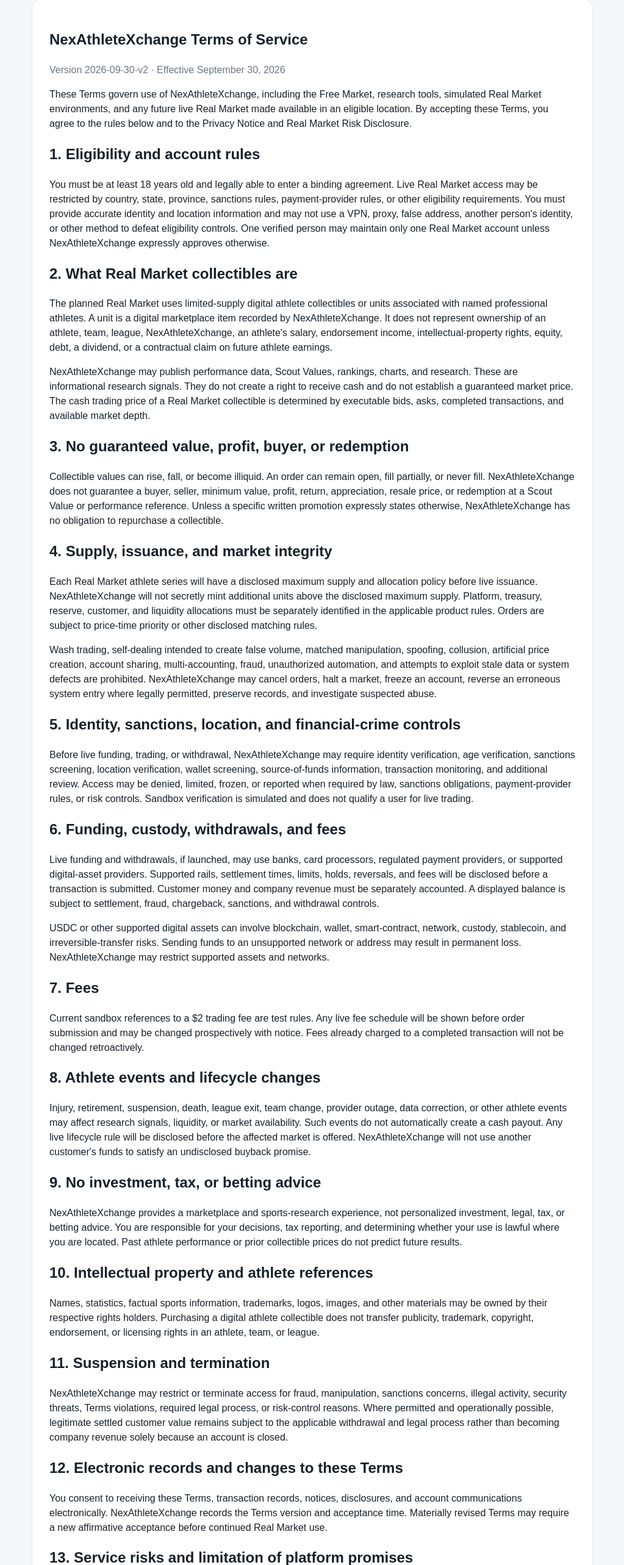
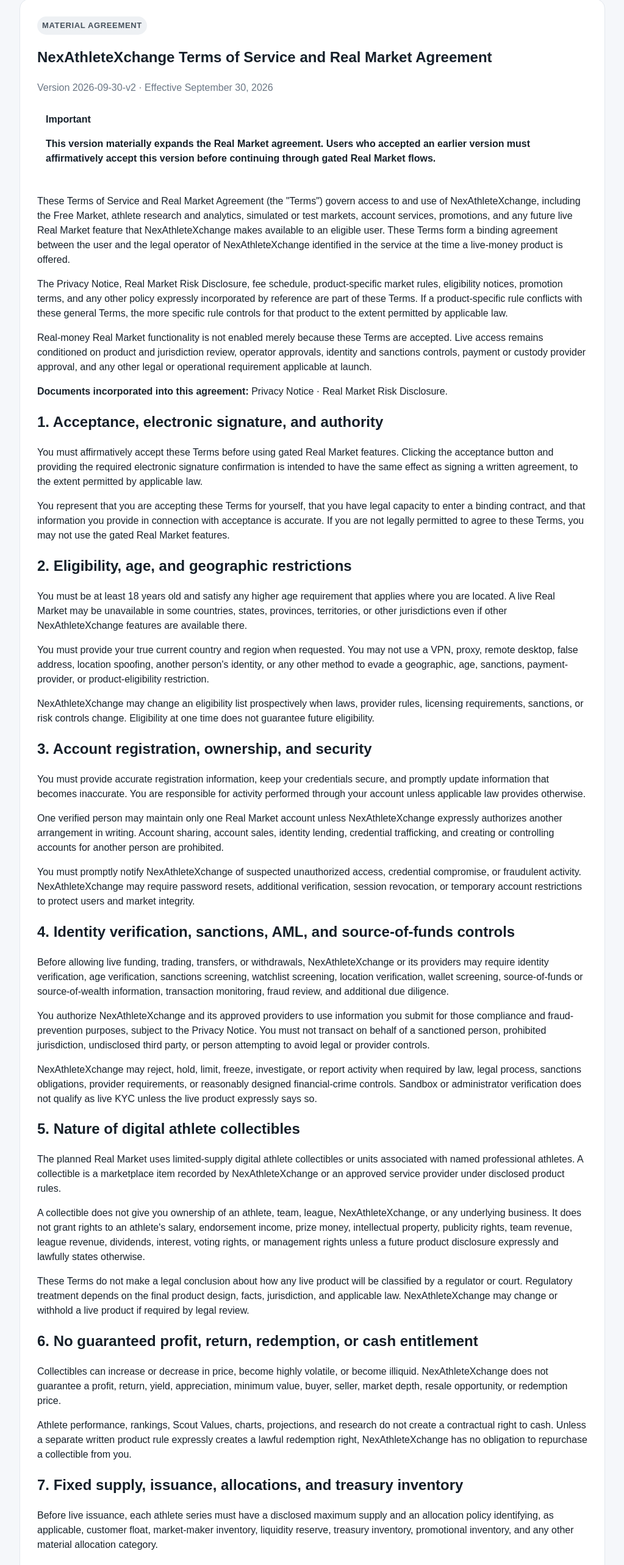
Before and after one commit to clintnoble2019-web/NexAthleteXchange, a Next.js app: page /terms in a window 1280 px wide. Shown: the part 139-2705 px from the top of the page at 61% size, without its empty margins (128-1151 px from the left). Built offline with nearby package versions, Linux system fonts and the light colour scheme; no server answers.

Commit message:
Expand Terms page for Real Market compliance

```diff
--- a/app/terms/page.tsx
+++ b/app/terms/page.tsx
@@ -1,59 +1,35 @@
 import Link from "next/link";
-import { REAL_MARKET_TERMS_EFFECTIVE_DATE, REAL_MARKET_TERMS_VERSION } from "@/lib/real-market-compliance";
+import {
+  REAL_MARKET_TERMS_EFFECTIVE_DATE,
+  REAL_MARKET_TERMS_PREAMBLE,
+  REAL_MARKET_TERMS_SECTIONS,
+  REAL_MARKET_TERMS_TITLE,
+  REAL_MARKET_TERMS_VERSION,
+} from "@/lib/real-market-terms";
 
 export const metadata = { title: "Terms of Service | NexAthleteXchange" };
 
 export default function TermsPage() {
-  return <main className="shell"><article className="card" style={{maxWidth: 920, margin: "32px auto", padding: 28}}>
-    <h1>NexAthleteXchange Terms of Service</h1>
+  return <main className="shell"><article className="card" style={{maxWidth: 960, margin: "32px auto", padding: 28}}>
+    <span className="tradeBadge sellBadge">MATERIAL AGREEMENT</span>
+    <h1>{REAL_MARKET_TERMS_TITLE}</h1>
     <p className="muted">Version {REAL_MARKET_TERMS_VERSION} · Effective {REAL_MARKET_TERMS_EFFECTIVE_DATE}</p>
-    <p>These Terms govern use of NexAthleteXchange, including the Free Market, research tools, simulated Real Market environments, and any future live Real Market made available in an eligible location. By accepting these Terms, you agree to the rules below and to the <Link href="/privacy">Privacy Notice</Link> and <Link href="/risk-disclosure">Real Market Risk Disclosure</Link>.</p>
 
-    <h2>1. Eligibility and account rules</h2>
-    <p>You must be at least 18 years old and legally able to enter a binding agreement. Live Real Market access may be restricted by country, state, province, sanctions rules, payment-provider rules, or other eligibility requirements. You must provide accurate identity and location information and may not use a VPN, proxy, false address, another person's identity, or other method to defeat eligibility controls. One verified person may maintain only one Real Market account unless NexAthleteXchange expressly approves otherwise.</p>
+    <div className="notice">
+      <strong>Important</strong>
+      <p>This version materially expands the Real Market agreement. Users who accepted an earlier version must affirmatively accept this version before continuing through gated Real Market flows.</p>
+    </div>
 
-    <h2>2. What Real Market collectibles are</h2>
-    <p>The planned Real Market uses limited-supply digital athlete collectibles or units associated with named professional athletes. A unit is a digital marketplace item recorded by NexAthleteXchange. It does not represent ownership of an athlete, team, league, NexAthleteXchange, an athlete's salary, endorsement income, intellectual-property rights, equity, debt, a dividend, or a contractual claim on future athlete earnings.</p>
-    <p>NexAthleteXchange may publish performance data, Scout Values, rankings, charts, and research. These are informational research signals. They do not create a right to receive cash and do not establish a guaranteed market price. The cash trading price of a Real Market collectible is determined by executable bids, asks, completed transactions, and available market depth.</p>
+    {REAL_MARKET_TERMS_PREAMBLE.map((paragraph, index) => <p key={`preamble-${index}`}>{paragraph}</p>)}
 
-    <h2>3. No guaranteed value, profit, buyer, or redemption</h2>
-    <p>Collectible values can rise, fall, or become illiquid. An order can remain open, fill partially, or never fill. NexAthleteXchange does not guarantee a buyer, seller, minimum value, profit, return, appreciation, resale price, or redemption at a Scout Value or performance reference. Unless a specific written promotion expressly states otherwise, NexAthleteXchange has no obligation to repurchase a collectible.</p>
+    <p><strong>Documents incorporated into this agreement:</strong> <Link href="/privacy">Privacy Notice</Link> · <Link href="/risk-disclosure">Real Market Risk Disclosure</Link>.</p>
 
-    <h2>4. Supply, issuance, and market integrity</h2>
-    <p>Each Real Market athlete series will have a disclosed maximum supply and allocation policy before live issuance. NexAthleteXchange will not secretly mint additional units above the disclosed maximum supply. Platform, treasury, reserve, customer, and liquidity allocations must be separately identified in the applicable product rules. Orders are subject to price-time priority or other disclosed matching rules.</p>
-    <p>Wash trading, self-dealing intended to create false volume, matched manipulation, spoofing, collusion, artificial price creation, account sharing, multi-accounting, fraud, unauthorized automation, and attempts to exploit stale data or system defects are prohibited. NexAthleteXchange may cancel orders, halt a market, freeze an account, reverse an erroneous system entry where legally permitted, preserve records, and investigate suspected abuse.</p>
+    {REAL_MARKET_TERMS_SECTIONS.map(section => <section key={section.title}>
+      <h2>{section.title}</h2>
+      {section.paragraphs.map((paragraph, index) => <p key={`${section.title}-${index}`}>{paragraph}</p>)}
+    </section>)}
 
-    <h2>5. Identity, sanctions, location, and financial-crime controls</h2>
-    <p>Before live funding, trading, or withdrawal, NexAthleteXchange may require identity verification, age verification, sanctions screening, location verification, wallet screening, source-of-funds information, transaction monitoring, and additional review. Access may be denied, limited, frozen, or reported when required by law, sanctions obligations, payment-provider rules, or risk controls. Sandbox verification is simulated and does not qualify a user for live trading.</p>
-
-    <h2>6. Funding, custody, withdrawals, and fees</h2>
-    <p>Live funding and withdrawals, if launched, may use banks, card processors, regulated payment providers, or supported digital-asset providers. Supported rails, settlement times, limits, holds, reversals, and fees will be disclosed before a transaction is submitted. Customer money and company revenue must be separately accounted. A displayed balance is subject to settlement, fraud, chargeback, sanctions, and withdrawal controls.</p>
-    <p>USDC or other supported digital assets can involve blockchain, wallet, smart-contract, network, custody, stablecoin, and irreversible-transfer risks. Sending funds to an unsupported network or address may result in permanent loss. NexAthleteXchange may restrict supported assets and networks.</p>
-
-    <h2>7. Fees</h2>
-    <p>Current sandbox references to a $2 trading fee are test rules. Any live fee schedule will be shown before order submission and may be changed prospectively with notice. Fees already charged to a completed transaction will not be changed retroactively.</p>
-
-    <h2>8. Athlete events and lifecycle changes</h2>
-    <p>Injury, retirement, suspension, death, league exit, team change, provider outage, data correction, or other athlete events may affect research signals, liquidity, or market availability. Such events do not automatically create a cash payout. Any live lifecycle rule will be disclosed before the affected market is offered. NexAthleteXchange will not use another customer's funds to satisfy an undisclosed buyback promise.</p>
-
-    <h2>9. No investment, tax, or betting advice</h2>
-    <p>NexAthleteXchange provides a marketplace and sports-research experience, not personalized investment, legal, tax, or betting advice. You are responsible for your decisions, tax reporting, and determining whether your use is lawful where you are located. Past athlete performance or prior collectible prices do not predict future results.</p>
-
-    <h2>10. Intellectual property and athlete references</h2>
-    <p>Names, statistics, factual sports information, trademarks, logos, images, and other materials may be owned by their respective rights holders. Purchasing a digital athlete collectible does not transfer publicity, trademark, copyright, endorsement, or licensing rights in an athlete, team, or league.</p>
-
-    <h2>11. Suspension and termination</h2>
-    <p>NexAthleteXchange may restrict or terminate access for fraud, manipulation, sanctions concerns, illegal activity, security threats, Terms violations, required legal process, or risk-control reasons. Where permitted and operationally possible, legitimate settled customer value remains subject to the applicable withdrawal and legal process rather than becoming company revenue solely because an account is closed.</p>
-
-    <h2>12. Electronic records and changes to these Terms</h2>
-    <p>You consent to receiving these Terms, transaction records, notices, disclosures, and account communications electronically. NexAthleteXchange records the Terms version and acceptance time. Materially revised Terms may require a new affirmative acceptance before continued Real Market use.</p>
-
-    <h2>13. Service risks and limitation of platform promises</h2>
-    <p>The service can experience outages, delayed data, provider failures, network congestion, market halts, security events, and software defects. To the maximum extent permitted by applicable law, the service is provided without a promise that it will always be uninterrupted, liquid, profitable, or error-free. Nothing in these Terms waives rights that cannot legally be waived.</p>
-
-    <h2>14. Contact and governing rules</h2>
-    <p>Product-specific rules, fee schedules, eligibility notices, privacy disclosures, and risk disclosures are incorporated into these Terms when clearly presented as applicable to a feature. If a product rule conflicts with these general Terms, the more specific rule controls for that feature to the extent permitted by law.</p>
-
-    <p className="muted">Real-money Real Market functionality is not enabled today. These Terms establish the operating rules and acceptance record for the product path; they do not themselves authorize live financial activity in any jurisdiction.</p>
+    <hr/>
+    <p className="muted">This agreement is intentionally detailed so important product, market, funding, identity, risk, and conduct terms are presented before gated Real Market use. It is not a substitute for NexAthleteXchange completing the licensing, registration, legal-classification, payments, custody, KYC/AML, sanctions, privacy, cybersecurity, tax, and jurisdiction-specific work required before any real-money launch.</p>
   </article></main>;
 }
```
